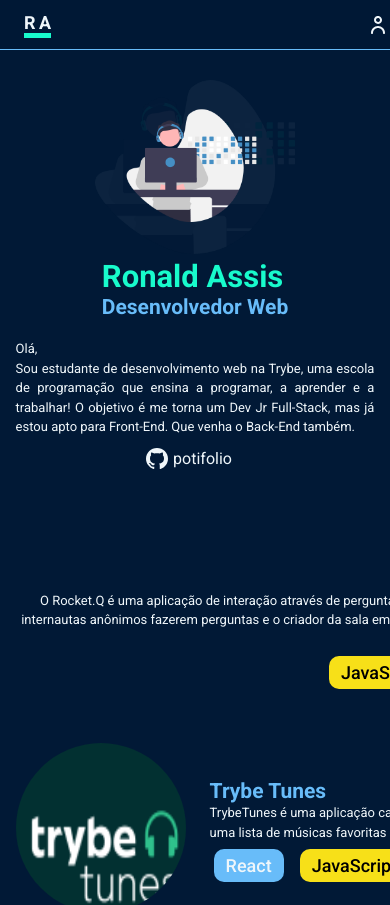
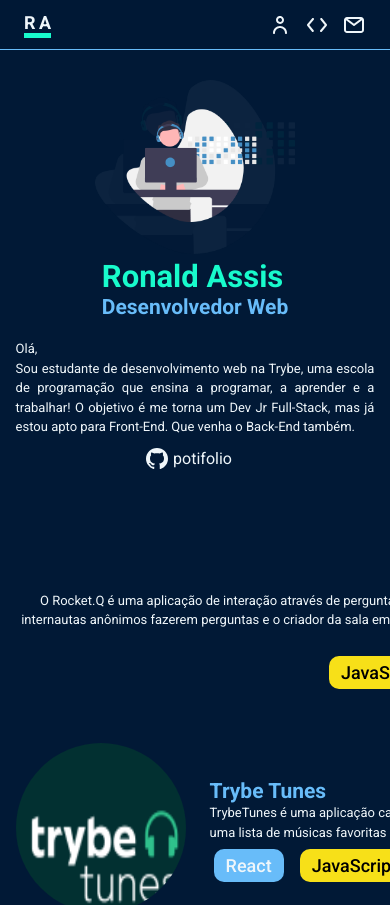
Before and after one commit to ronald-assis/Portfolio, a React (Create React App) app: page / in a window 390 px wide. Shown: the top 905 px of the page. Built offline with nearby package versions, Linux system fonts and the light colour scheme.

Commit message:
Adjustment Logo

```diff
--- a/src/components/Logo/logo.css
+++ b/src/components/Logo/logo.css
@@ -50,6 +50,9 @@
 }
 
 @media screen and (max-width: 820px) {
+  .logo-image h1 {
+    width: 100%;
+  }
   .logo-image h1 .r {
     width: 15px;
   }
--- a/src/components/Menu/menu.css
+++ b/src/components/Menu/menu.css
@@ -18,7 +18,7 @@
   margin: 0;
 }
 
-@media screen and (max-width: 820px) {
+@media screen and (max-width: 767px) {
   .navigation a span {
     display: none;
   }
```
